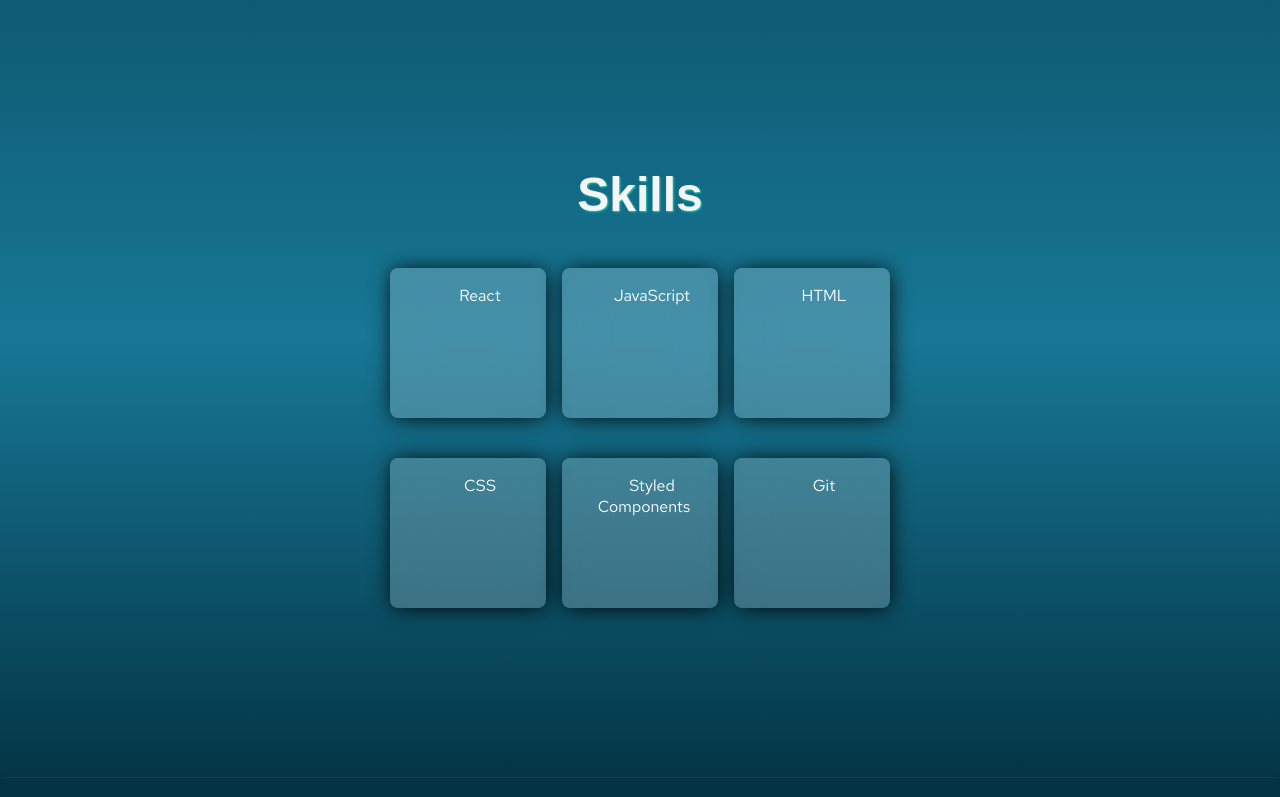
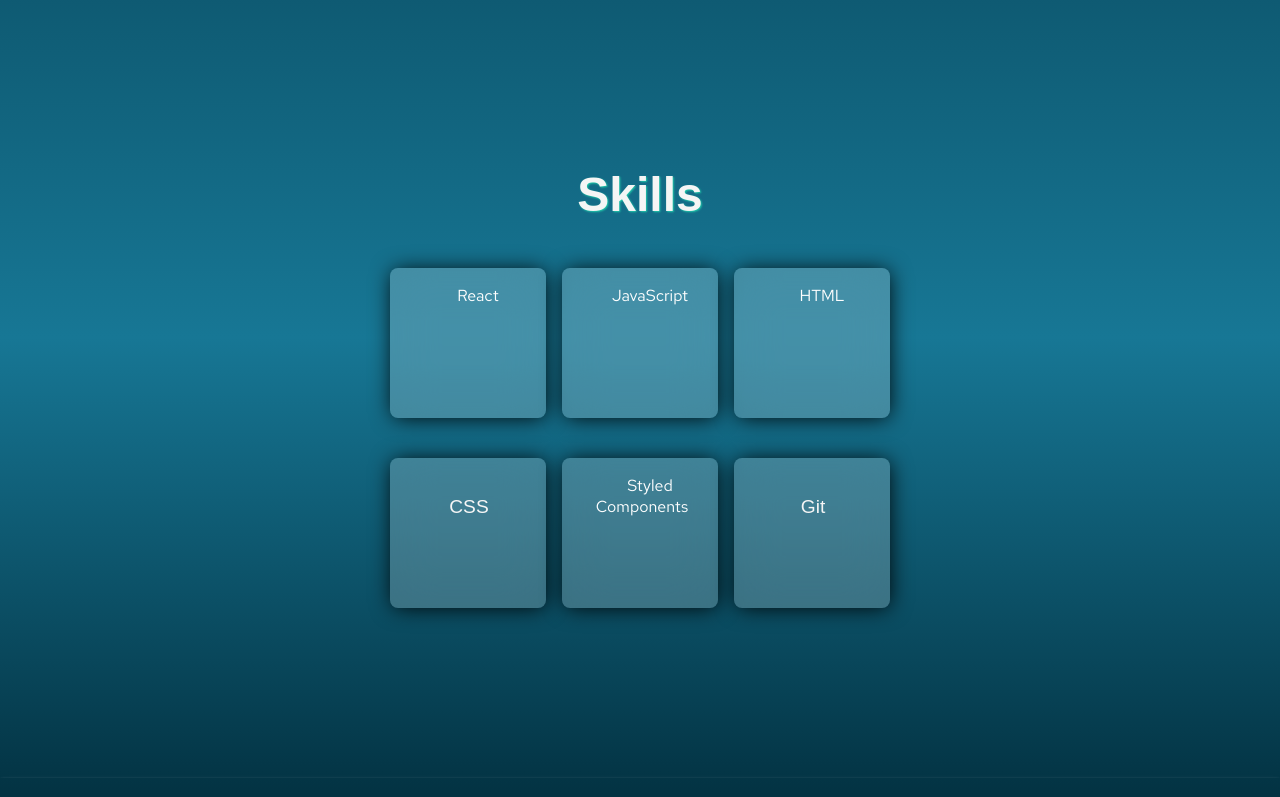
Before and after one commit to matheusjesse/portifolio-matheus-jesse, a React (Create React App) app: page / in a window 1280 px wide. Shown: the part 587-1384 px from the top of the page. Built offline with nearby package versions, Linux system fonts and the light colour scheme; some icons are missing; a web font is replaced by a local one.

Commit message:
alteraçao no titulo de skills com caracter menor que 4

```diff
--- a/src/pages/Home.js
+++ b/src/pages/Home.js
@@ -61,7 +61,7 @@ function Home() {
         <div className="skillCard">
           <div className="skillCardIcon">
           <Icons.Css3 />
-            CSS
+           <p> CSS </p>
           </div>
           <div className="skillCardText">CSS é chamado de linguagem Cascading Style Sheet e é usado para estilizar elementos escritos em
           uma linguagem de marcação como HTML.
@@ -80,7 +80,7 @@ function Home() {
         <div className="skillCard">
           <div className="skillCardIcon">
           <Icons.Git />
-            Git
+           <p> Git </p>
           </div>
           <div className="skillCardText"> um sistema de controle de versão de arquivos. Através deles podemos
           desenvolver projetos na qual diversas pessoas podem contribuir simultaneamente.
--- a/src/styles/HomeContainer.js
+++ b/src/styles/HomeContainer.js
@@ -164,8 +164,8 @@ button:hover {
   text-align: center;
   padding-top: 9px;
   color: white;
-  margin-right: 12px;
-  margin-left: 12px;
+  margin-right: 10px;
+  margin-left: 10px;
 }
 
 .skillCardText {
@@ -190,8 +190,11 @@ button:hover {
 
 .skillCardIcon svg {
   width: 90px;
-  margin-right: 12px;
   fill: white;
+}
+
+.skillCardIcon p {
+  width: 122px;
 }
 
 hr {
```
